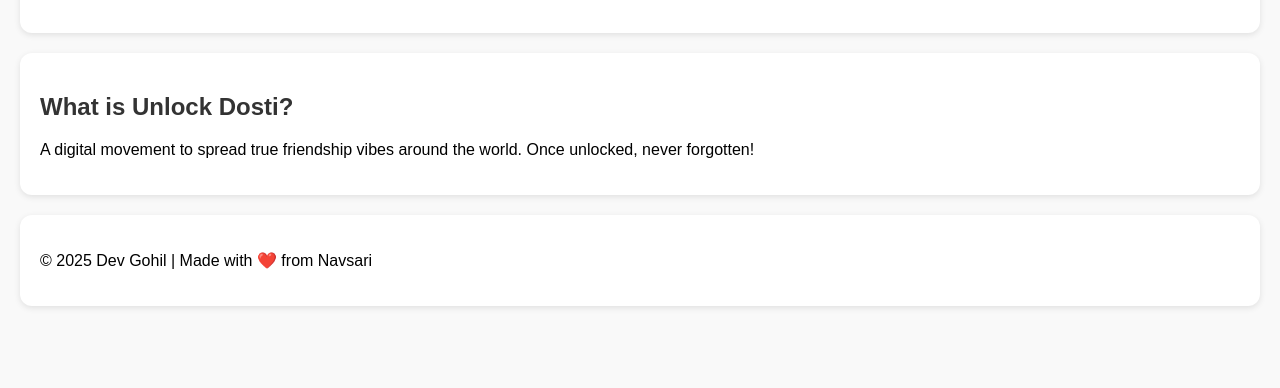
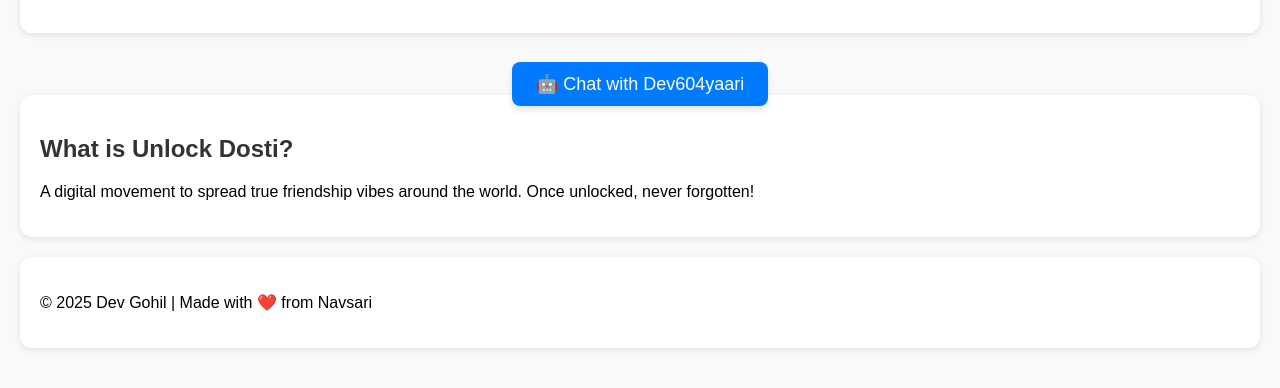
Before and after one commit to gohildev753/Unlock-Yaari, a plain HTML site: page public/index.html in a window 1280 px wide. Shown: the part 142-530 px from the top of the page. Drawn offline with Linux system fonts and the light colour scheme; files that its build step writes are made by us from their sources.

Commit message:
Update index.html

```diff
--- a/public/index.html
+++ b/public/index.html
@@ -12,6 +12,20 @@
     <h1>Welcome to Unlock Dosti</h1>
     <p>By Dev604yaari – Dosti ka asli magic 🔥</p>
   </header>
+  <div style="text-align: center; margin-top: 40px;">
+  <a href="/chat.html" style="
+      background-color: #007bff;
+      color: white;
+      padding: 12px 24px;
+      text-decoration: none;
+      font-size: 18px;
+      border-radius: 8px;
+      box-shadow: 0 4px 6px rgba(0,0,0,0.1);
+  ">
+    🤖 Chat with Dev604yaari
+  </a>
+</div>
+
 
   <section>
     <h2>What is Unlock Dosti?</h2>
```
